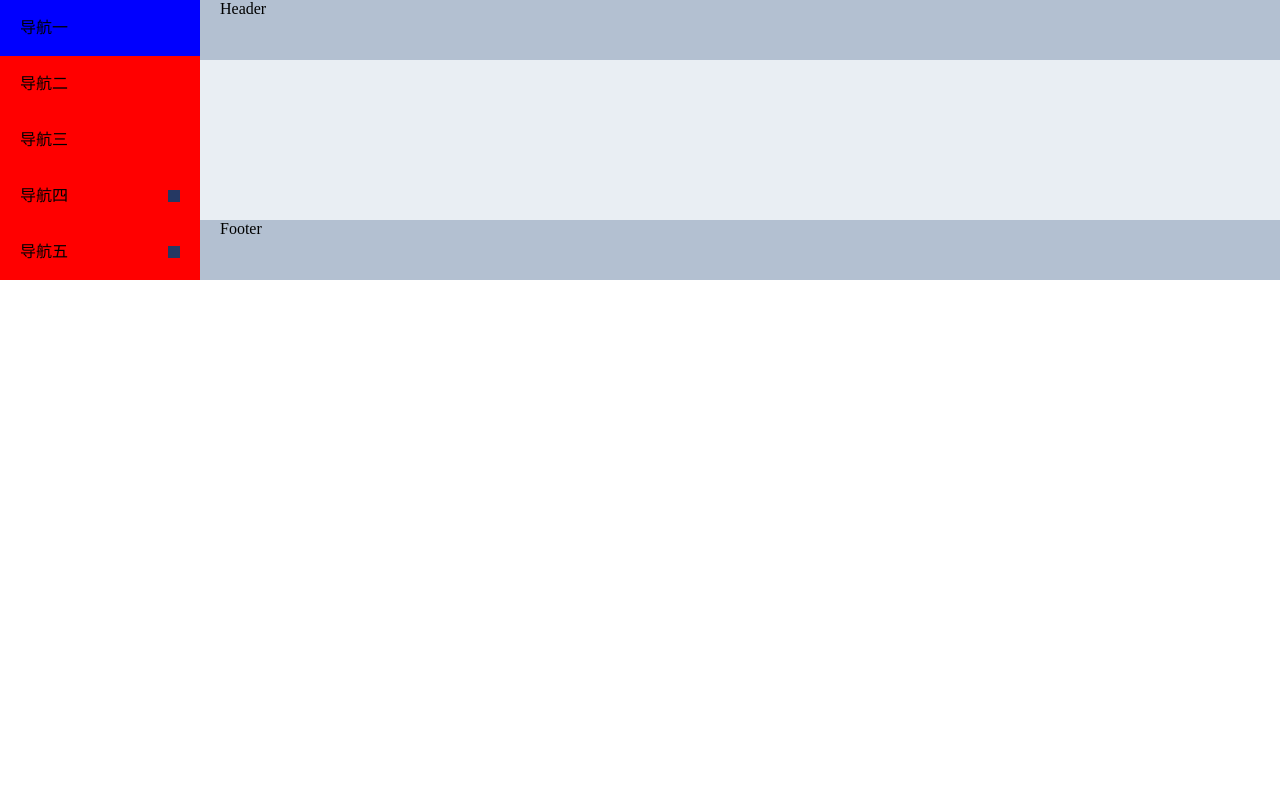
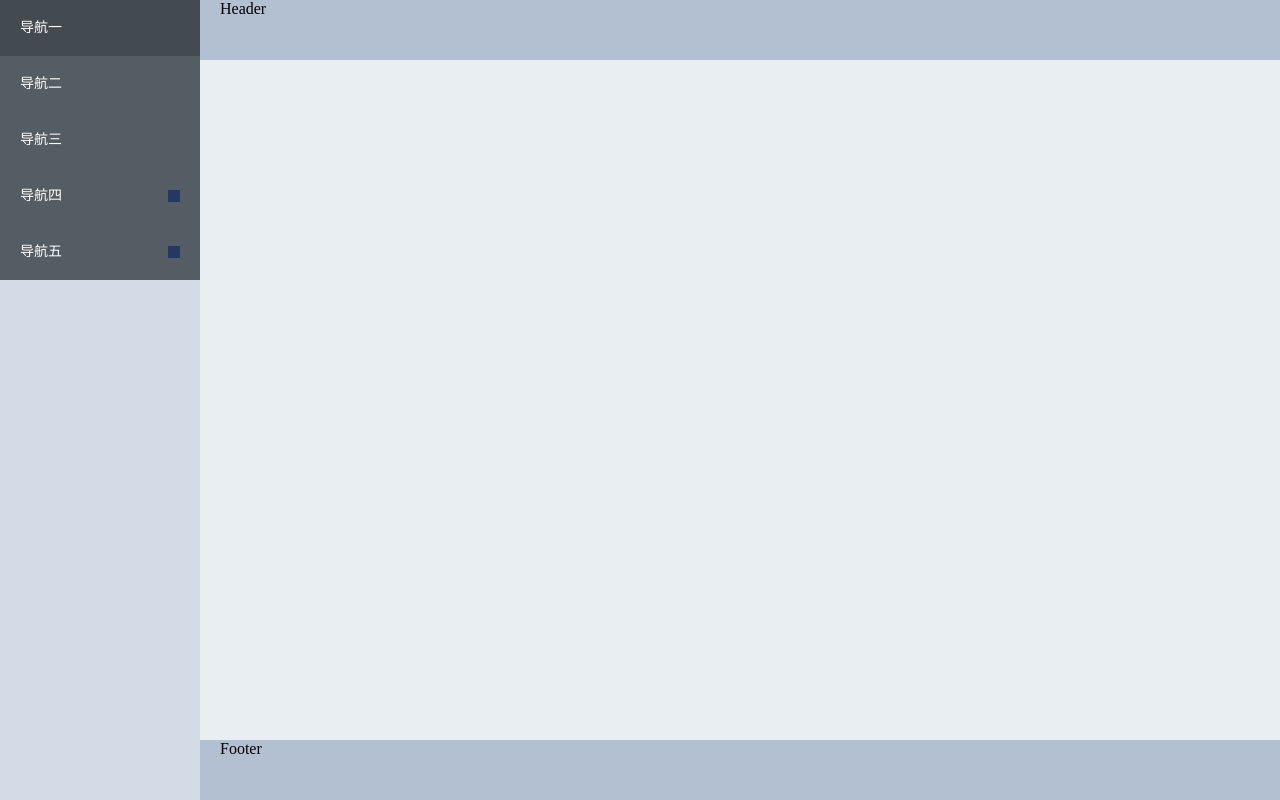
Before and after one commit to AChineseboy/vue3-admin, a Vue app: page / in a window 1280 px wide. Built offline with nearby package versions, Linux system fonts and the light colour scheme.

Commit message:
feat: style edit

```diff
--- a/src/components/Menu/menu-item.vue
+++ b/src/components/Menu/menu-item.vue
@@ -37,11 +37,14 @@ export default {
   height: 56px;
   line-height: 56px;
   cursor: pointer;
+  color: #fff;
+  font-size: 14px;
+  transition: all 0.3s ease-in-out;
   &:hover {
-    background-color: blue;
+    background-color: #434a50;
   }
   &.active {
-    color: green;
+    color: #ffd04b;
   }
 }
 </style>
--- a/src/components/Menu/menu.vue
+++ b/src/components/Menu/menu.vue
@@ -35,6 +35,6 @@ export default {
 </script>
 <style lang="less" scoped>
 .zm-menu {
-  background-color: red;
+  background-color: #545c64;
 }
 </style>
--- a/src/components/Menu/submenu.vue
+++ b/src/components/Menu/submenu.vue
@@ -66,8 +66,11 @@ export default {
     height: 56px;
     line-height: 56px;
     position: relative;
+    color: #fff;
+    font-size: 14px;
+    transition: all 0.3s ease-in-out;
     &:hover {
-      background-color: blue;
+      background-color: #434a50;
     }
     .submenu-icon {
       position: absolute;
@@ -80,7 +83,7 @@ export default {
     }
   }
   .zm-menu-children {
-    background-color: red;
+    background-color: #545c64;
   }
   &.opened {
     > .submenu-title .submenu-icon {
--- a/src/components/scrollView/index.vue
+++ b/src/components/scrollView/index.vue
@@ -1,8 +1,7 @@
 <template>
   <section class="scroll-view">
-    <h1>{{heightPercentage.value}}</h1>
     <div class="scroll-wrap" ref="wrap" @scroll="scrollHandle">
-      <li v-for="(item, index) in 200" :key="index">{{index}}</li>
+      <slot></slot>
     </div>
     <div class="scrollbar" v-if="heightPercentage < 100" ref="bar" @click.self="clickBarHandle">
       <div
--- a/src/layout/components/AppMenu.vue
+++ b/src/layout/components/AppMenu.vue
@@ -1,6 +1,6 @@
 <template>
-  <div class="menu">
-    <zm-menu>
+  <scroll-view>
+    <zm-menu class="menu">
       <zm-menu-item index="1">导航一</zm-menu-item>
       <zm-menu-item index="2">导航二</zm-menu-item>
       <zm-menu-item index="3">导航三</zm-menu-item>
@@ -35,13 +35,15 @@
         <zm-menu-item index="7">选项三</zm-menu-item>
       </zm-submenu>
     </zm-menu>
-  </div>
+  </scroll-view>
 </template>
 <script>
+import scrollView from '@/components/scrollView/index.vue';
 import { ZmMenu, ZmMenuItem, ZmSubmenu } from '@/components/Menu/index';
 
 export default {
   components: {
+    scrollView,
     ZmMenu,
     ZmMenuItem,
     ZmSubmenu,
--- a/src/layout/index.vue
+++ b/src/layout/index.vue
@@ -43,4 +43,7 @@ export default {
 .zm-aside {
   background-color: #d3dce6;
 }
+.zm-container{
+  height: 100%;
+}
 </style>
```
